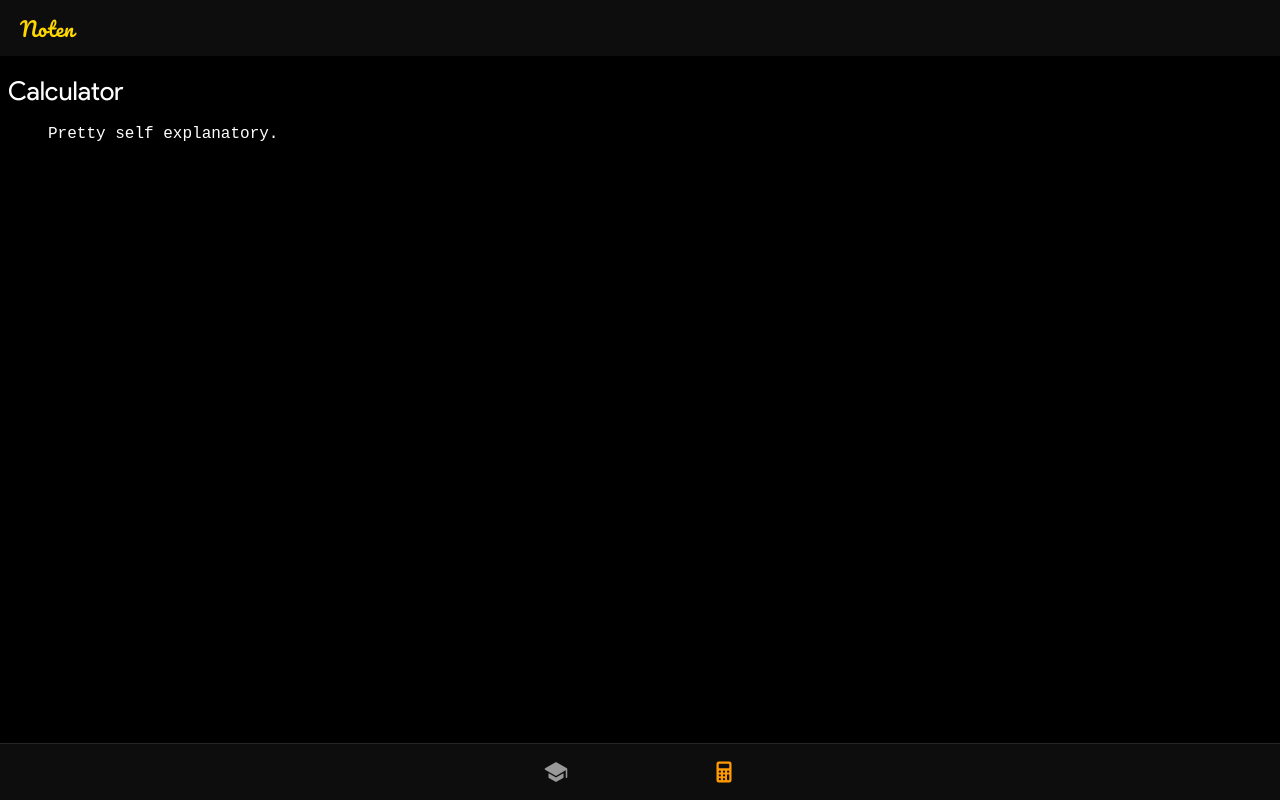
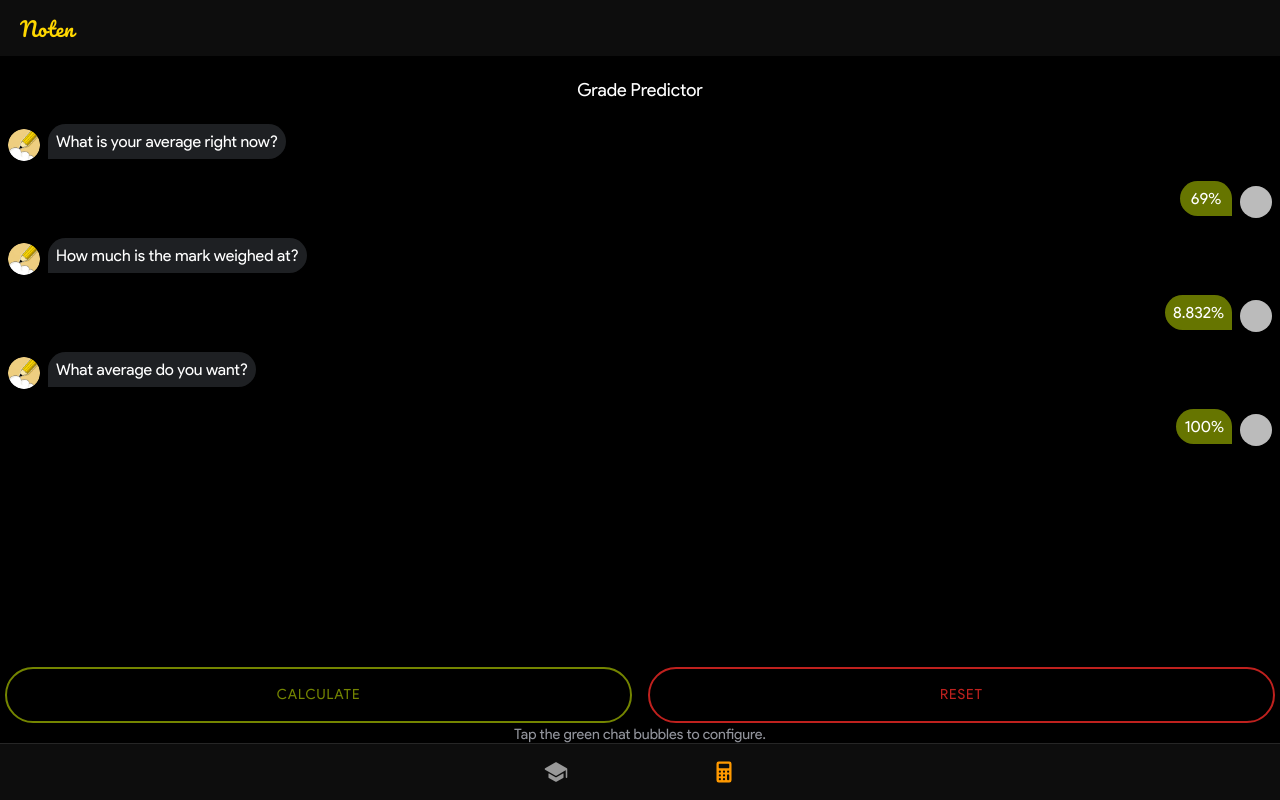
Before and after one commit to navn-r/noten, a React (Create React App) app: page /home/calculator in a window 1280 px wide. Built offline with nearby package versions, Linux system fonts and the light colour scheme; no server answers; sample sign-in values are in the browser's storage.

Commit message:
Calculator page setup WIP, TODO: modal setup

```diff
--- a/src/components/menu/Menu.css
+++ b/src/components/menu/Menu.css
@@ -50,4 +50,12 @@ ion-toolbar.menu-toolbar ion-title {
   width: 100%;
   display: flex;
   justify-content: flex-start !important;
+  align-items: center;
 }
+
+.menu-button ion-icon {
+  margin-right: 0.5rem;
+  padding: 0;
+  width: 1.375rem;
+  height: 1.375rem;
+}
--- a/src/components/menu/Menu.tsx
+++ b/src/components/menu/Menu.tsx
@@ -4,6 +4,7 @@ import {
   IonContent,
   IonFooter,
   IonHeader,
+  IonIcon,
   IonImg,
   IonItem,
   IonItemDivider,
@@ -12,6 +13,7 @@ import {
   IonTitle,
   IonToolbar,
 } from "@ionic/react";
+import { cafe, logoGithub } from "ionicons/icons";
 import React, { useCallback } from "react";
 import { useHistory } from "react-router";
 import { useAuth } from "../../auth/AuthContext";
@@ -58,9 +60,42 @@ const Menu: React.FC<Props> = ({ id }) => {
               <span>Configure Semesters</span>
             </div>
           </IonButton>
-          <IonButton className="menu-button" fill="clear" color="light" mode="ios" expand="block">
-          <div className="menu-button">
+          <IonButton
+            className="menu-button"
+            fill="clear"
+            color="light"
+            mode="ios"
+            expand="block"
+          >
+            <div className="menu-button">
               <span>Set Default Scale</span>
+            </div>
+          </IonButton>
+          <IonItemDivider color="dark" />
+          <IonButton
+            className="menu-button"
+            href="https://github.com/navn-r/noten"
+            fill="clear"
+            color="light"
+            mode="ios"
+            expand="block"
+          >
+            <div className="menu-button">
+              <IonIcon icon={logoGithub} />
+              <span> Code (<code style={{fontSize: '0.875rem'}}>GitHub</code>)</span>
+            </div>
+          </IonButton>
+          <IonButton
+            className="menu-button"
+            href="https://buymeacoffee.com/navinn"
+            fill="clear"
+            color="light"
+            mode="ios"
+            expand="block"
+          >
+            <div className="menu-button">
+              <IonIcon icon={cafe} />
+              <span> Donate</span>
             </div>
           </IonButton>
           <IonFooter id="bottom">
@@ -70,7 +105,7 @@ const Menu: React.FC<Props> = ({ id }) => {
               onClick={onLogout}
               color="danger"
             >
-              logout
+              log out
             </IonButton>
           </IonFooter>
         </IonContent>
--- a/src/components/page-wrapper/PageWrapper.css
+++ b/src/components/page-wrapper/PageWrapper.css
@@ -9,3 +9,13 @@ ion-content.page-content {
   --padding-end: 0.5rem;
   --padding-start: 0.5rem;
 }
+
+.info-text {
+  color: var(--ion-color-medium);
+  font-size: 0.9rem;
+  width: 100%;
+  text-align: center;
+  position: fixed;
+  bottom: 0;
+  left: 0;
+}
--- a/src/pages/calculator/Calculator.css
+++ b/src/pages/calculator/Calculator.css
@@ -0,0 +1,72 @@
+#title {
+  margin: 1.5rem 0 0 0;
+  text-align: center;
+}
+
+.messages {
+  margin-top: 1rem;
+}
+
+.left, .right {
+  display: flex;
+  align-items: center;
+  margin: 1.375rem 0;
+}
+
+.right {
+  flex-direction: row-reverse;
+}
+
+.bubble {
+  padding: 0.5rem;
+  border-radius: 20px;
+  display: flex;
+  justify-content: center;
+  align-items: center;
+}
+
+.left .bubble {
+  background-color: var(--ion-color-dark-shade);
+  border-bottom-left-radius: 0;
+  margin-left: 0.5rem;
+}
+
+.right .bubble {
+  background-color: var(--ion-color-success-shade);
+  border-bottom-right-radius: 0;
+  margin-right: 0.5rem;
+  min-width: 3.25rem;
+}
+
+.line ion-avatar {
+  width: 2rem;
+  height: 2rem;
+  transform: translateY(0.25rem);
+}
+
+.button-container {
+  padding: 0 5px;
+  display: flex;
+  width: 100%;
+  justify-content: space-between;
+  column-gap: 1rem;
+  position: fixed;
+  bottom: 1.25rem;
+  left: 0;
+}
+
+.button-container ion-button {
+  width: 100%;
+}
+
+.grade-danger {
+  color: var(--ion-color-danger);
+}
+
+.grade-warning {
+  color: var(--ion-color-warning);
+}
+
+.grade-success {
+  color: var(--ion-color-success);
+}
--- a/src/pages/calculator/Calculator.tsx
+++ b/src/pages/calculator/Calculator.tsx
@@ -1,12 +1,128 @@
-import React from "react";
+import { IonAvatar, IonButton } from "@ionic/react";
+import React, { useState } from "react";
+import { useAuth } from "../../auth/AuthContext";
 import PageWrapper from "../../components/page-wrapper/PageWrapper";
 import "./Calculator.css";
 
+const ICON_URL = process.env.PUBLIC_URL + "/assets/icon/logo-circle.png";
+
+type DataValue = { [key in DataKey]: string | number };
+
+enum DataKey {
+  CURRENT = "current",
+  WEIGHT = "weight",
+  GOAL = "goal",
+}
+
+const CHAT_DIALOGS = {
+  messages: {
+    current: "What is your average right now?",
+    weight: "How much is the mark weighed at?",
+    goal: "What average do you want?",
+  },
+  prompts: {
+    current: "Enter Current Average",
+    weight: "Enter Mark Weight",
+    goal: "Enter Desired Average",
+  },
+};
+
+const INITIAL_DATA = {
+  current: 69,
+  weight: 8.832,
+  goal: 100,
+  showCalculation: false,
+};
+
+interface ChatBubbleProps {
+  data: DataValue;
+  index: DataKey;
+  photoURL: string;
+}
+
+const ChatBubbleLine: React.FC<ChatBubbleProps> = ({
+  data,
+  index,
+  photoURL,
+}) => {
+  return (
+    <div className="line">
+      <div className="left">
+        <IonAvatar slot="start">
+          <img src={ICON_URL} alt="" />
+        </IonAvatar>
+        <div className="bubble">{CHAT_DIALOGS.messages[index]}</div>
+      </div>
+      <div className="right">
+        <IonAvatar slot="end">
+          <img src={photoURL} alt="" />
+        </IonAvatar>
+        <div className="bubble">{data[index]}%</div>
+      </div>
+    </div>
+  );
+};
+
+const Calculation: React.FC<any> = ({ data }) => {
+  // TODO: change any to props
+  const { goal, current, weight } = data;
+  const grade = ((goal - current * (1 - weight / 100)) / weight) * 100;
+  const colorClass =
+    "grade-" + (grade >= 100 ? "danger" : grade <= 0 ? "success" : "warning");
+  return <span className={colorClass}>{grade.toFixed(2)}%</span>;
+};
+
 const Calculator: React.FC = () => {
+  const { user } = useAuth();
+  const [data, setData] = useState(INITIAL_DATA);
+
   return (
     <PageWrapper>
-        <h1>Calculator</h1>
-        <blockquote><code>Pretty self explanatory.</code></blockquote>
+      <h5 id="title">Grade Predictor</h5>
+      <div className="messages">
+        {["current", "weight", "goal"].map((value, index) => (
+          <ChatBubbleLine
+            key={index}
+            data={data}
+            index={value as DataKey}
+            photoURL={user.photoURL}
+          />
+        ))}
+        {data.showCalculation && (
+          <div className="line">
+            <div className="left">
+              <IonAvatar slot="start">
+                <img src={ICON_URL} alt="" />
+              </IonAvatar>
+              <div className="bubble">
+                You will need to score at least&nbsp;
+                <Calculation data={data} />
+              </div>
+            </div>
+          </div>
+        )}
+      </div>
+      <div className="button-container">
+        <IonButton
+          onClick={() => setData({ ...data, showCalculation: true })}
+          fill="outline"
+          color="success"
+          mode="md"
+          shape="round"
+        >
+          Calculate
+        </IonButton>
+        <IonButton
+          onClick={() => setData({ ...INITIAL_DATA })}
+          mode="md"
+          fill="outline"
+          color="danger"
+          shape="round"
+        >
+          Reset
+        </IonButton>
+      </div>
+      <div className="info-text">Tap the green chat bubbles to configure.</div>
     </PageWrapper>
   );
 };
--- a/src/theme/variables.css
+++ b/src/theme/variables.css
@@ -30,12 +30,12 @@ http://ionicframework.com/docs/theming/ */
   --ion-color-tertiary-shade: #3780b4;
   --ion-color-tertiary-tint: #519dd1;
 
-  --ion-color-success: #7cb518;
-  --ion-color-success-rgb: 124, 181, 24;
-  --ion-color-success-contrast: #000000;
-  --ion-color-success-contrast-rgb: 0, 0, 0;
-  --ion-color-success-shade: #6d9f15;
-  --ion-color-success-tint: #89bc2f;
+  --ion-color-success: #748500;
+  --ion-color-success-rgb: 116,133,0;
+  --ion-color-success-contrast: #ffffff;
+  --ion-color-success-contrast-rgb: 255,255,255;
+  --ion-color-success-shade: #667500;
+  --ion-color-success-tint: #82911a;
 
   --ion-color-warning: #f3de2c;
   --ion-color-warning-rgb: 243, 222, 44;
```
Also changed, not shown: public/assets/shapes.svg (deleted).
